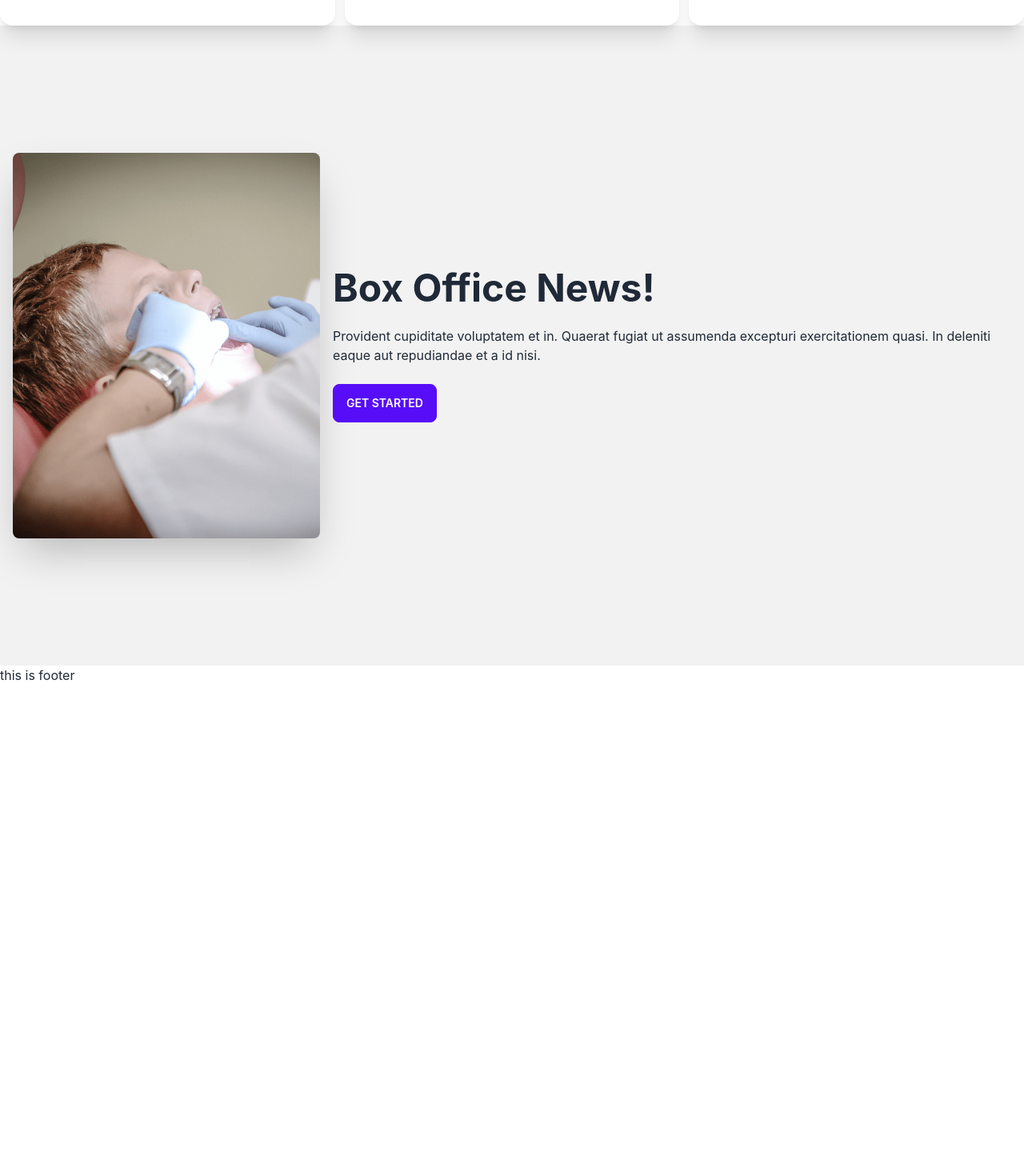
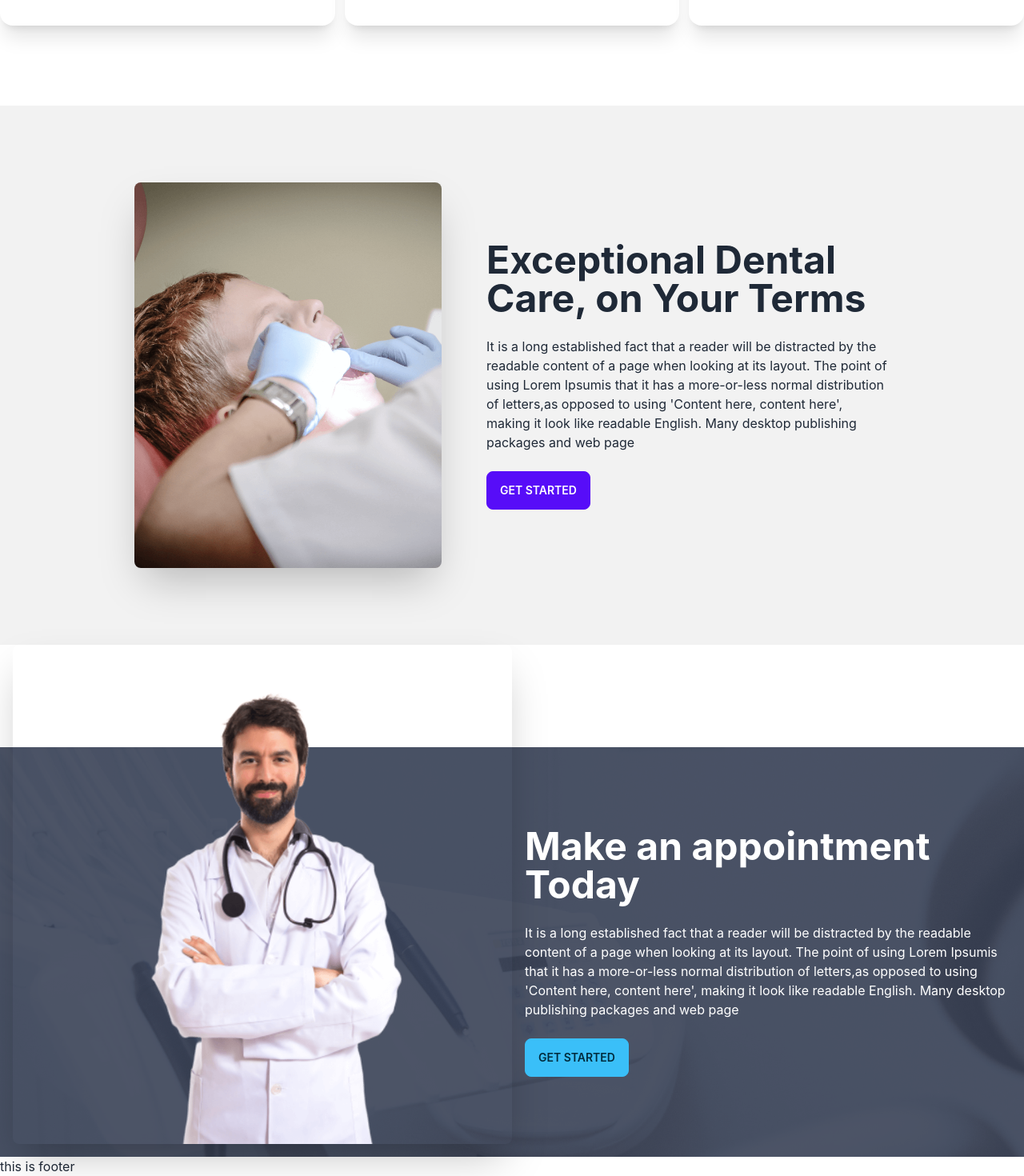
Before and after one commit to toukircse77/doctor-portal-, a React (Create React App) app: page / in a window 1280 px wide. Shown: the part 1117-2587 px from the top of the page at 80% size. Before the commit the page ends 1973 px from the top, so only its background shows below. Built offline with nearby package versions, Linux system fonts and the light colour scheme.

Commit message:
add appoinment

```diff
--- /dev/null
+++ b/src/Pages/Home/Appoinment.js
@@ -0,0 +1,26 @@
+import React from 'react';
+import appoinment from "../../assets/images/appointment.png"
+import doctor from '../../assets/images/doctor.png'
+
+const Appoinment = () => {
+    return (
+        <section className='mt-32'
+        style={{
+            background: `url(${appoinment})`
+        }}
+        >
+           <div className="hero">
+  <div className="hero-content flex-col lg:flex-row">
+    <img src={doctor} className=" -mt-36 md:block hidden lg:block lg:w-1/2 rounded-lg shadow-2xl" />
+    <div>
+      <h1 className="text-5xl text-white font-bold">Make an appointment Today</h1>
+      <p className="py-6 text-white">It is a long established fact that a reader will be distracted by the readable content of a page when looking at its layout. The point of using Lorem Ipsumis that it has a more-or-less normal distribution of letters,as opposed to using 'Content here, content here', making it look like readable English. Many desktop publishing packages and web page</p>
+      <button className="btn btn-info">Get Started</button>
+    </div>
+  </div>
+</div>
+        </section>
+    );
+};
+
+export default Appoinment;
--- a/src/Pages/Home/Home.js
+++ b/src/Pages/Home/Home.js
@@ -1,4 +1,5 @@
 import React from 'react';
+import Appoinment from './Appoinment';
 import Banner from './Banner';
 import InfoCards from './InfoCards';
 import Services from './Services';
@@ -11,6 +12,7 @@ const Home = () => {
             <InfoCards></InfoCards>
             <Services></Services>
             <Treatment></Treatment>
+            <Appoinment></Appoinment>
         </div>
     );
 };
--- a/src/Pages/Home/InfoCards.js
+++ b/src/Pages/Home/InfoCards.js
@@ -30,7 +30,7 @@ const InfoCards = () => {
 
     ]
     return (
-        <div className='grid md:grid-cols-2 lg:grid-cols-3 mt-[100px]  gap-6'>
+        <div className='grid md:grid-cols-2 lg:grid-cols-3 mb-[100px] mt-[100px]  gap-6'>
             {
                 carts.map(cart => <InfoCart
                 key={cart.id}
--- a/src/Pages/Home/Services.js
+++ b/src/Pages/Home/Services.js
@@ -26,7 +26,7 @@ const Services = () => {
         },
     ]
     return (
-        <div className='mt-[100px]'>
+        <div className='mt-[100px] mb-[100px]'>
            <div className='mb-20'>
            <h3 className='text-xl text-center text-info'>Our Services</h3>
             <h1 className='text-3xl text-center text-semibold'>Services We Provide</h1>
--- a/src/Pages/Home/Treatment.js
+++ b/src/Pages/Home/Treatment.js
@@ -3,12 +3,12 @@ import treatment from '../../assets/images/treatment.png'
 
 const Treatment = () => {
     return (
-        <div className="hero min-h-screen bg-base-200">
-  <div className="hero-content flex-col lg:flex-row">
-    <img src={treatment} className="max-w-sm rounded-lg shadow-2xl" />
-    <div>
-      <h1 className="text-5xl font-bold">Box Office News!</h1>
-      <p className="py-6">Provident cupiditate voluptatem et in. Quaerat fugiat ut assumenda excepturi exercitationem quasi. In deleniti eaque aut repudiandae et a id nisi.</p>
+        <div className="hero flex p-20 bg-base-200">
+    <div className="hero-content flex-col lg:flex-row">
+    <img src={treatment} className=" lg:w-1/2 max-w-sm rounded-lg shadow-2xl" />
+    <div className='pl-10 lg:w-1/2'>
+      <h1 className="text-5xl font-bold">Exceptional Dental Care, on Your Terms</h1>
+      <p className="py-6">It is a long established fact that a reader will be distracted by the readable content of a page when looking at its layout. The point of using Lorem Ipsumis that it has a more-or-less normal distribution of letters,as opposed to using 'Content here, content here', making it look like readable English. Many desktop publishing packages and web page</p>
       <button className="btn btn-primary">Get Started</button>
     </div>
   </div>
```
